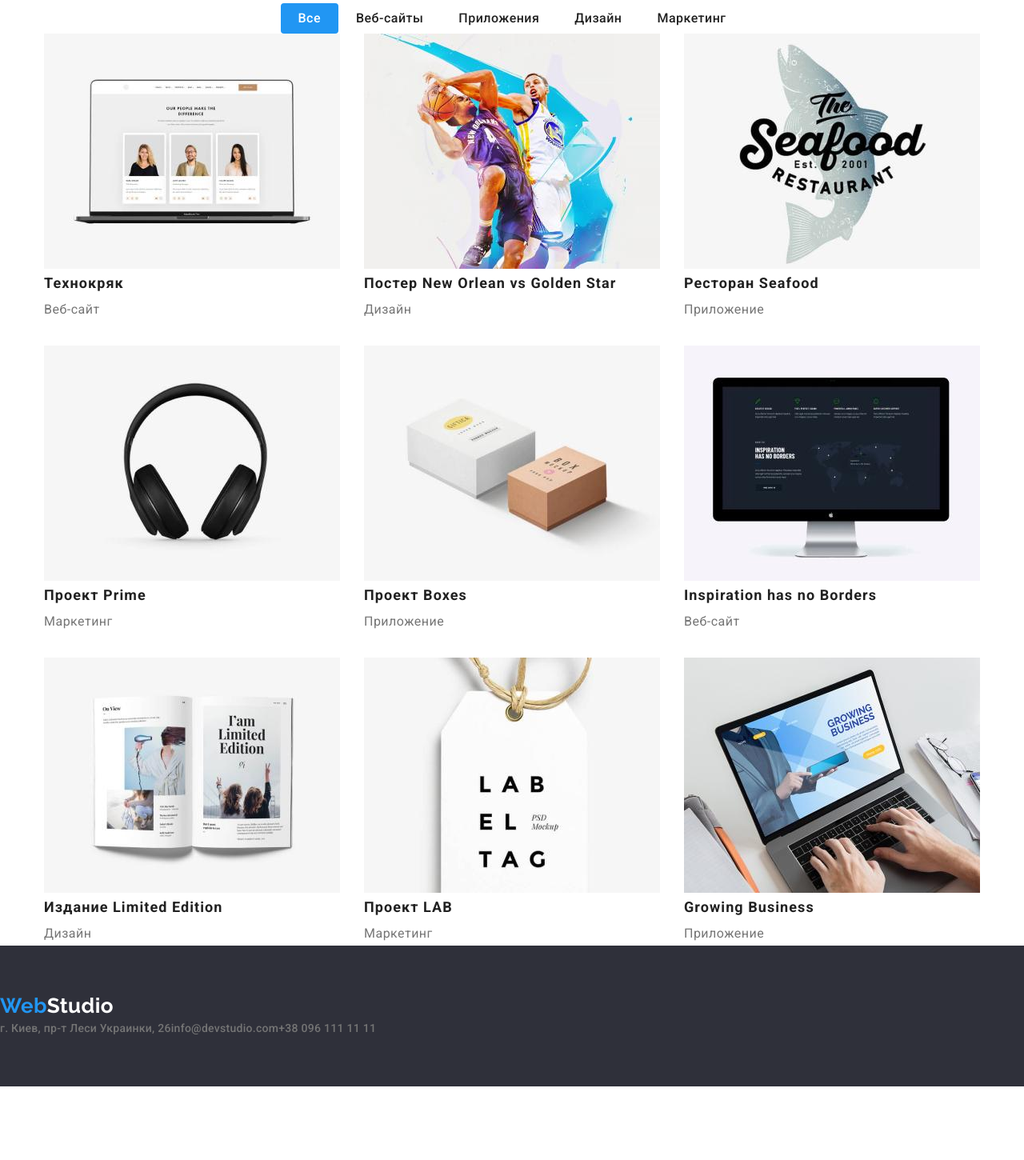
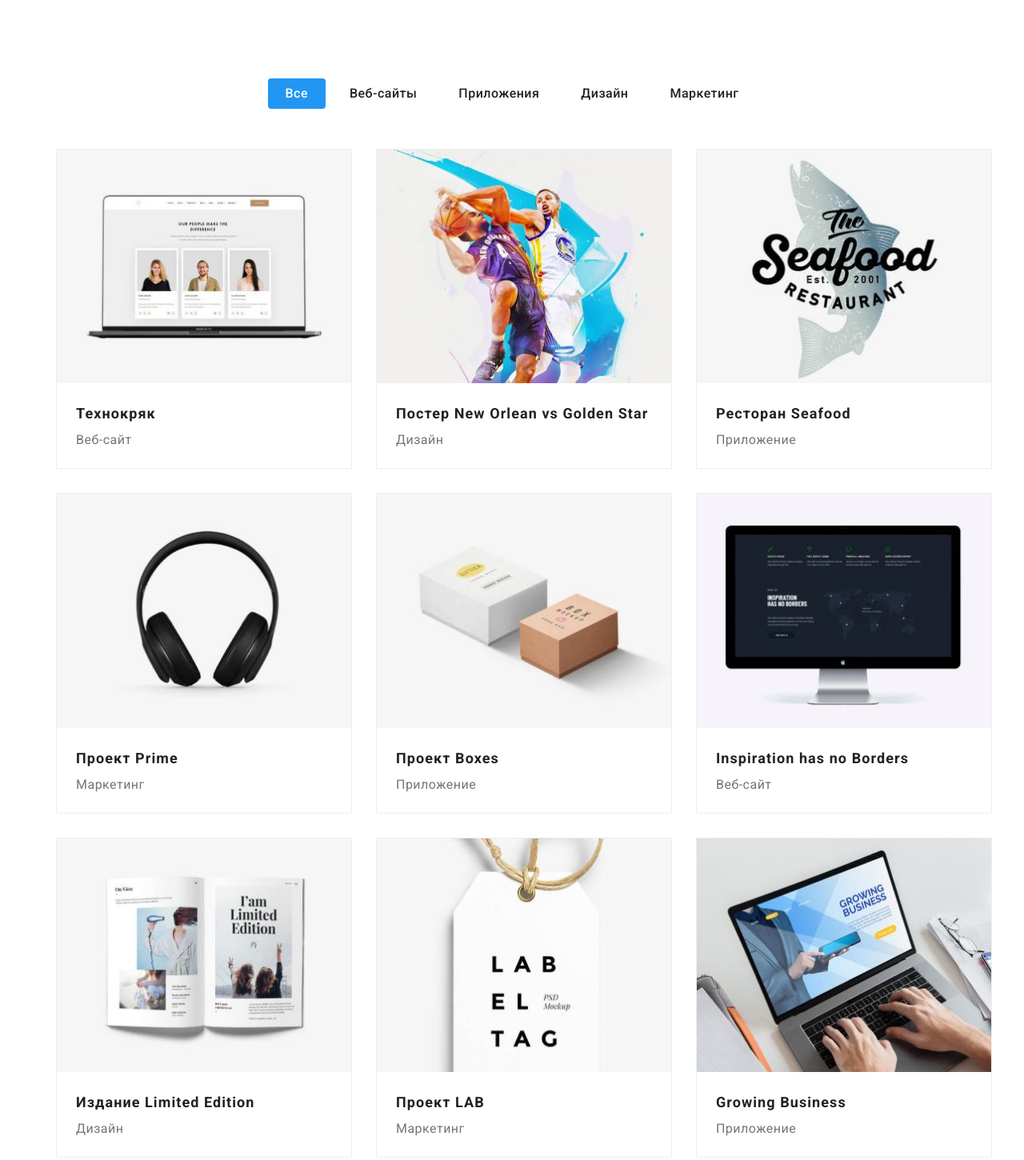
Before and after one commit to Andrew-Samoilov/goit-markup-hw-03, a plain HTML site: page portfolio.html in a window 1280 px wide. Shown: the part 76-1526 px from the top of the page at 80% size. Before the commit the page ends 1434 px from the top, so only its background shows below. Drawn offline with nearby package versions, Linux system fonts and the light colour scheme.

Commit message:
Готово
провалідовано

```diff
--- a/css/styles.css
+++ b/css/styles.css
@@ -55,6 +55,11 @@ button {
   text-align: center;
   cursor: pointer;
 }
+/* filter item  */
+.filter-item:not(:last-child) {
+  margin-right: 8px;
+}
+
 /* навигация */
 .logo {
   font-family: 'Raleway', sans-serif;
@@ -213,6 +218,9 @@ margin-right: 30px; сделаю 1н клас на всех */
   width: 100%;
 }
 /* кнопки в фильтре */
+.filter {
+  margin-bottom: 50px;
+}
 .button {
   background-color: var(--white-color);
   color: var(--primary-text-color);
@@ -234,6 +242,7 @@ margin-right: 30px; сделаю 1н клас на всех */
 
 .filter .list {
   justify-content: center;
+  display: flex;
 }
 
 /* секція портфоліо */
@@ -242,9 +251,11 @@ margin-right: 30px; сделаю 1н клас на всех */
   margin-top: -30px;
 }
 .portfolio-item {
-  flex-basis: calc(100% / 3 -30px);
+  flex-basis: calc(100% / 3 - 30px);
   margin-left: 30px;
   margin-top: 30px;
+  border: 1px solid #eeeeee;
+  box-sizing: border-box;
 }
 
 .portfolio-work {
@@ -263,6 +274,9 @@ margin-right: 30px; сделаю 1н клас на всех */
   letter-spacing: 0.03em;
   color: var(--secondary-color);
 }
+.portfolio-text-margin {
+  margin: 20px 24px;
+}
 
 /* добавляем flex  */
 .container {
@@ -273,9 +287,6 @@ margin-right: 30px; сделаю 1н клас на всех */
   padding-right: 15px;
 }
 
-.filter > .list {
-  display: flex;
-}
 .portfolio > .list {
   display: flex;
   flex-wrap: wrap;
--- a/portfolio.html
+++ b/portfolio.html
@@ -44,36 +44,40 @@
       </div>
     </header>
     <main>
+      <section class="section">
+        <div class="container">
           <h1 hidden>Страница портфолио</h1>
-      <!-- секция фильтр -->
-      <section class="filter container">
+          <!--  фильтр -->
+          <div class="filter">
             <h2 hidden>Фильтр</h2>
             <ul class="list">
-          <li>
+              <li class="filter-item">
                 <button type="button" class="button button-active">Все</button>
               </li>
-          <li>
+              <li class="filter-item">
                 <button type="button" class="button">Веб-сайты</button>
               </li>
-          <li>
+              <li class="filter-item">
                 <button type="button" class="button">Приложения</button>
               </li>
-          <li>
+              <li class="filter-item">
                 <button type="button" class="button">Дизайн</button>
               </li>
-          <li>
+              <li class="filter-item">
                 <button type="button" class="button">Маркетинг</button>
               </li>
             </ul>
-      </section>
-      <!-- секция портфолио -->
-      <section class="portfolio container">
+          </div>
+          <!--  портфолио -->
+          <div class="portfolio container">
             <ul class="list">
               <li class="portfolio-item">
                 <a href="./portfolio.html">
                   <img src="./images/portolio/img1.jpg" alt="технокряк" width="370" />
+                  <div class="portfolio-text-margin">
                     <h2 class="portfolio-work">Технокряк</h2>
                     <p class="portfolio-type">Веб-сайт</p>
+                  </div>
                 </a>
               </li>
               <li class="portfolio-item">
@@ -83,75 +87,101 @@
                     alt="Постер New Orlean vs Golden Star"
                     width="370"
                   />
+                  <div class="portfolio-text-margin">
                     <h2 class="portfolio-work">Постер New Orlean vs Golden Star</h2>
                     <p class="portfolio-type">Дизайн</p>
+                  </div>
                 </a>
               </li>
               <li class="portfolio-item">
                 <a href="./portfolio.html">
                   <img src="./images/portolio/img3.jpg" alt="Ресторан Seafood" width="370" />
+                  <div class="portfolio-text-margin">
                     <h2 class="portfolio-work">Ресторан Seafood</h2>
                     <p class="portfolio-type">Приложение</p>
+                  </div>
                 </a>
               </li>
               <li class="portfolio-item">
                 <a href="./portfolio.html">
                   <img src="./images/portolio/img4.jpg" alt="Проект Prime" width="370" />
+                  <div class="portfolio-text-margin">
                     <h2 class="portfolio-work">Проект Prime</h2>
                     <p class="portfolio-type">Маркетинг</p>
+                  </div>
                 </a>
               </li>
               <li class="portfolio-item">
                 <a href="./portfolio.html">
                   <img src="./images/portolio/img5.jpg" alt="Проект Boxes" width="370" />
+                  <div class="portfolio-text-margin">
                     <h2 class="portfolio-work">Проект Boxes</h2>
                     <p class="portfolio-type">Приложение</p>
+                  </div>
                 </a>
               </li>
               <li class="portfolio-item">
                 <a href="./portfolio.html">
-              <img src="./images/portolio/img6.jpg" alt="Inspiration has no Borders" width="370" />
+                  <img
+                    src="./images/portolio/img6.jpg"
+                    alt="Inspiration has no Borders"
+                    width="370"
+                  />
+                  <div class="portfolio-text-margin">
                     <h2 class="portfolio-work">Inspiration has no Borders</h2>
                     <p class="portfolio-type">Веб-сайт</p>
+                  </div>
                 </a>
               </li>
               <li class="portfolio-item">
                 <a href="./portfolio.html">
                   <img src="./images/portolio/img7.jpg" alt="Издание Limited Edition" width="370" />
+                  <div class="portfolio-text-margin">
                     <h2 class="portfolio-work">Издание Limited Edition</h2>
-              <p class="portfolio-type">Дизайн</p></a
-            >
+                    <p class="portfolio-type">Дизайн</p>
+                  </div>
+                </a>
               </li>
               <li class="portfolio-item">
                 <a href="./portfolio.html">
                   <img src="./images/portolio/img8.jpg" alt="Проект LAB" width="370" />
+                  <div class="portfolio-text-margin">
                     <h2 class="portfolio-work">Проект LAB</h2>
                     <p class="portfolio-type">Маркетинг</p>
+                  </div>
                 </a>
               </li>
               <li class="portfolio-item">
                 <a href="./portfolio.html">
                   <img src="./images/portolio/img9.jpg" alt="Growing Business" width="370" />
+                  <div class="portfolio-text-margin">
                     <h2 class="portfolio-work">Growing Business</h2>
                     <p class="portfolio-type">Приложение</p>
+                  </div>
                 </a>
               </li>
             </ul>
+          </div>
+        </div>
       </section>
     </main>
     <footer class="footer">
-      <a href="./index.html" class="logo">Web<span class="logo-footer">Studio</span></a>
+      <div class="container">
+        <a href="./index.html" class="logo footer-logo"
+          >Web<span class="logo-footer">Studio</span></a
+        >
         <address>
-        <ul class="list site-contact">
-          <li><a href="" class="link">г. Киев, пр-т Леси Украинки, 26</a></li>
-          <li>
+          <ul class="list site-contact-footer">
+            <li class="footer-item"><a href="" class="link">г. Киев, пр-т Леси Украинки, 26</a></li>
+            <li class="footer-item">
               <a href="mailto:info@devstudio.com" class="link">info@devstudio.com</a>
             </li>
-          <li>
+            <li class="footer-item">
               <a href="tel:+380961111111" class="link">+38 096 111 11 11</a>
             </li>
           </ul>
         </address>
+      </div>
     </footer>
   </body>
 </html>
```
Lines whose indentation alone changed are shown as unchanged.
